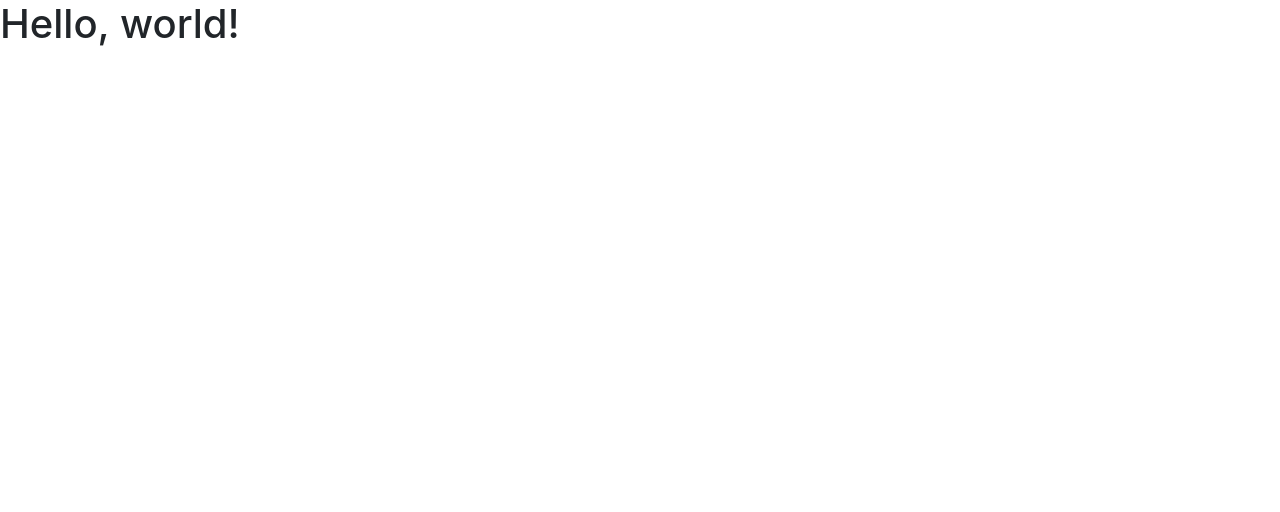
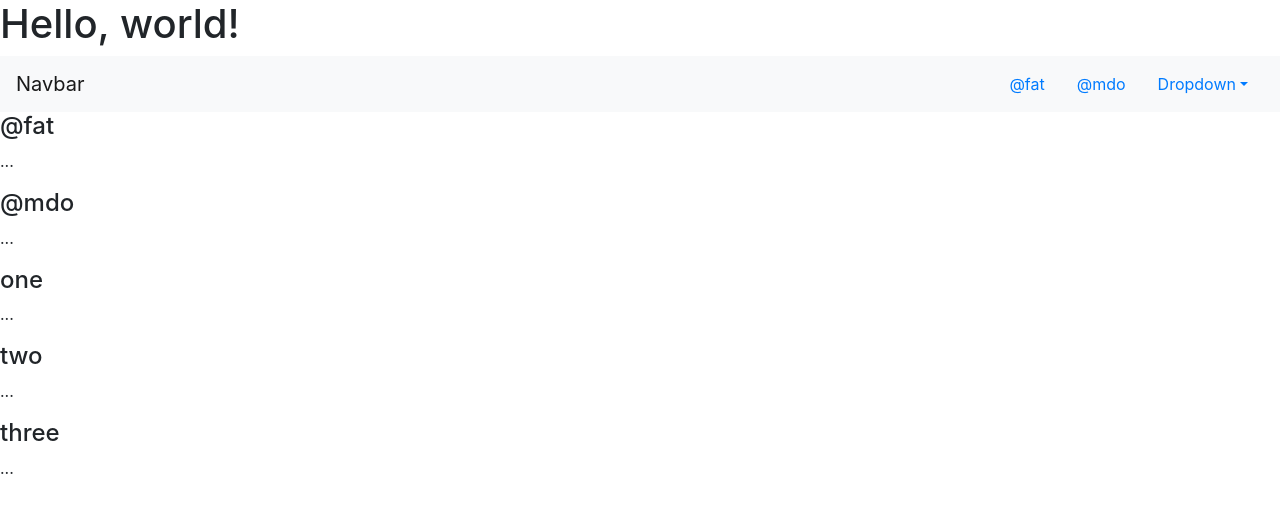
Before and after one commit to tim2323/tim2323.github.io, a plain HTML site: page index.html in a window 1280 px wide. Drawn offline with nearby package versions, Linux system fonts and the light colour scheme.

Commit message:
Update index.html
add navbar bootstrap

```diff
--- a/index.html
+++ b/index.html
@@ -12,6 +12,38 @@
   </head>
   <body>
     <h1>Hello, world!</h1>
+    <nav id="navbar-example2" class="navbar navbar-light bg-light">
+  <a class="navbar-brand" href="#">Navbar</a>
+  <ul class="nav nav-pills">
+    <li class="nav-item">
+      <a class="nav-link" href="#fat">@fat</a>
+    </li>
+    <li class="nav-item">
+      <a class="nav-link" href="#mdo">@mdo</a>
+    </li>
+    <li class="nav-item dropdown">
+      <a class="nav-link dropdown-toggle" data-toggle="dropdown" href="#" role="button" aria-haspopup="true" aria-expanded="false">Dropdown</a>
+      <div class="dropdown-menu">
+        <a class="dropdown-item" href="#one">one</a>
+        <a class="dropdown-item" href="#two">two</a>
+        <div role="separator" class="dropdown-divider"></div>
+        <a class="dropdown-item" href="#three">three</a>
+      </div>
+    </li>
+  </ul>
+</nav>
+<div data-spy="scroll" data-target="#navbar-example2" data-offset="0">
+  <h4 id="fat">@fat</h4>
+  <p>...</p>
+  <h4 id="mdo">@mdo</h4>
+  <p>...</p>
+  <h4 id="one">one</h4>
+  <p>...</p>
+  <h4 id="two">two</h4>
+  <p>...</p>
+  <h4 id="three">three</h4>
+  <p>...</p>
+</div>
 
     <!-- Optional JavaScript -->
     <!-- jQuery first, then Popper.js, then Bootstrap JS -->
```
